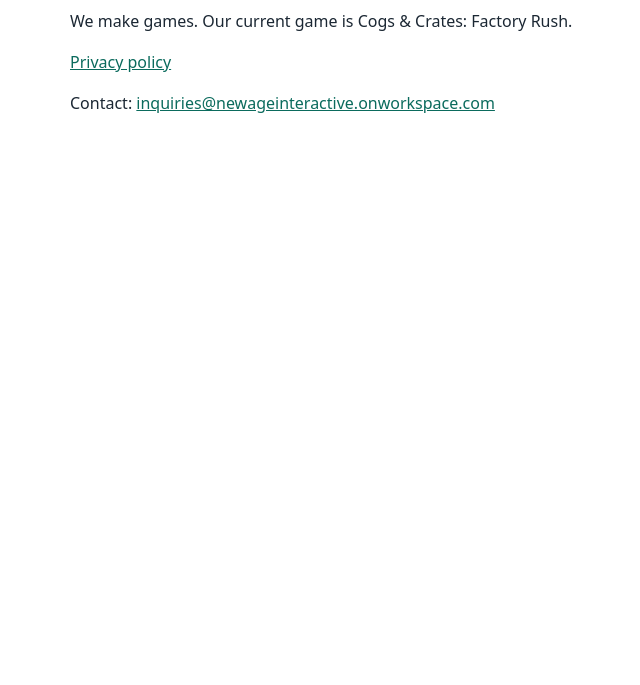
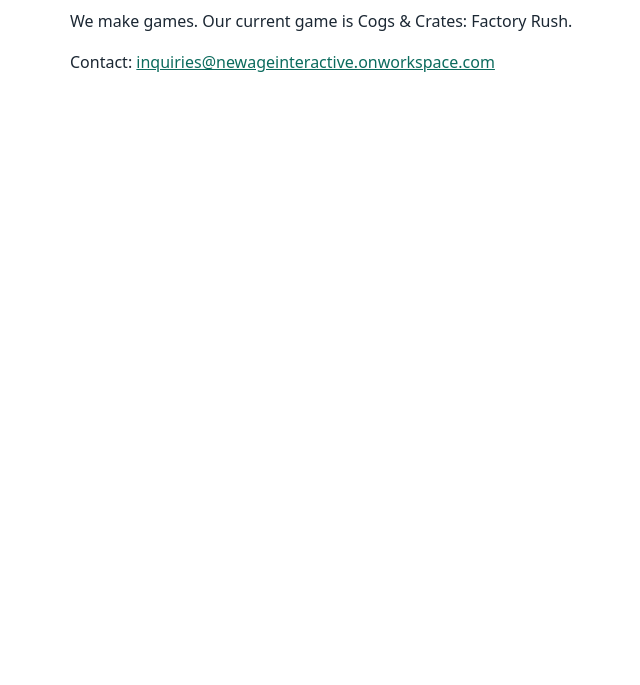
Before and after one commit to newage-interactive/newage-interactive.github.io, a plain HTML site: page index.html in a window 1280 px wide. Shown: the part 115-800 px from the top of the page, without its empty margins (250-890 px from the left). Drawn offline with Linux system fonts and the light colour scheme.

Commit message:
Remove the privacy policy link

```diff
--- a/index.html
+++ b/index.html
@@ -9,7 +9,6 @@
 <body>
 <h1>NewAge Interactive</h1>
 <p>We make games. Our current game is Cogs &amp; Crates: Factory Rush.</p>
-<p><a href="https://newage-interactive.github.io/cogsandcrates-privacy/">Privacy policy</a></p>
 <p>Contact: <a href="mailto:inquiries@newageinteractive.onworkspace.com">inquiries@newageinteractive.onworkspace.com</a></p>
 </body>
 </html>
```
